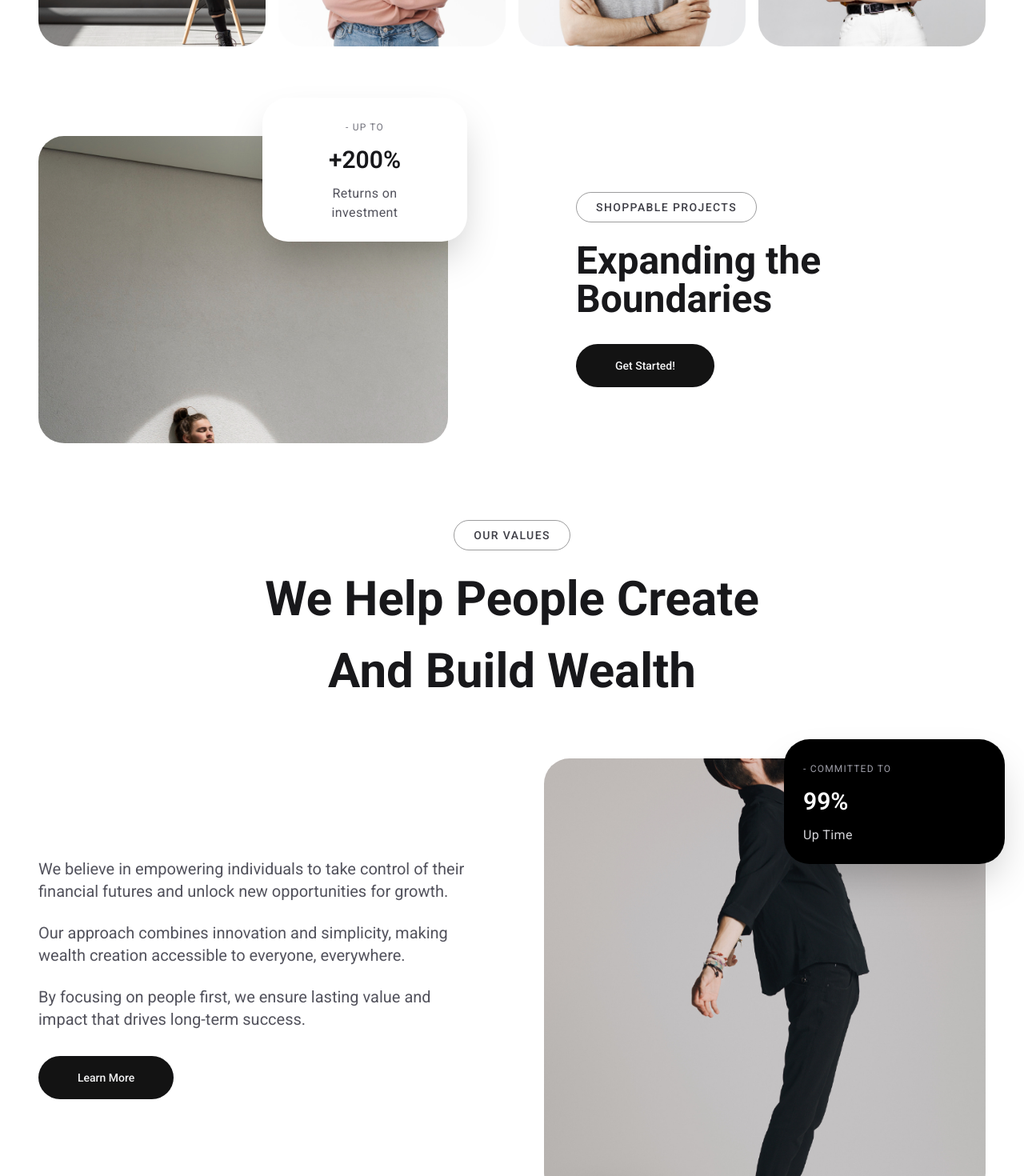
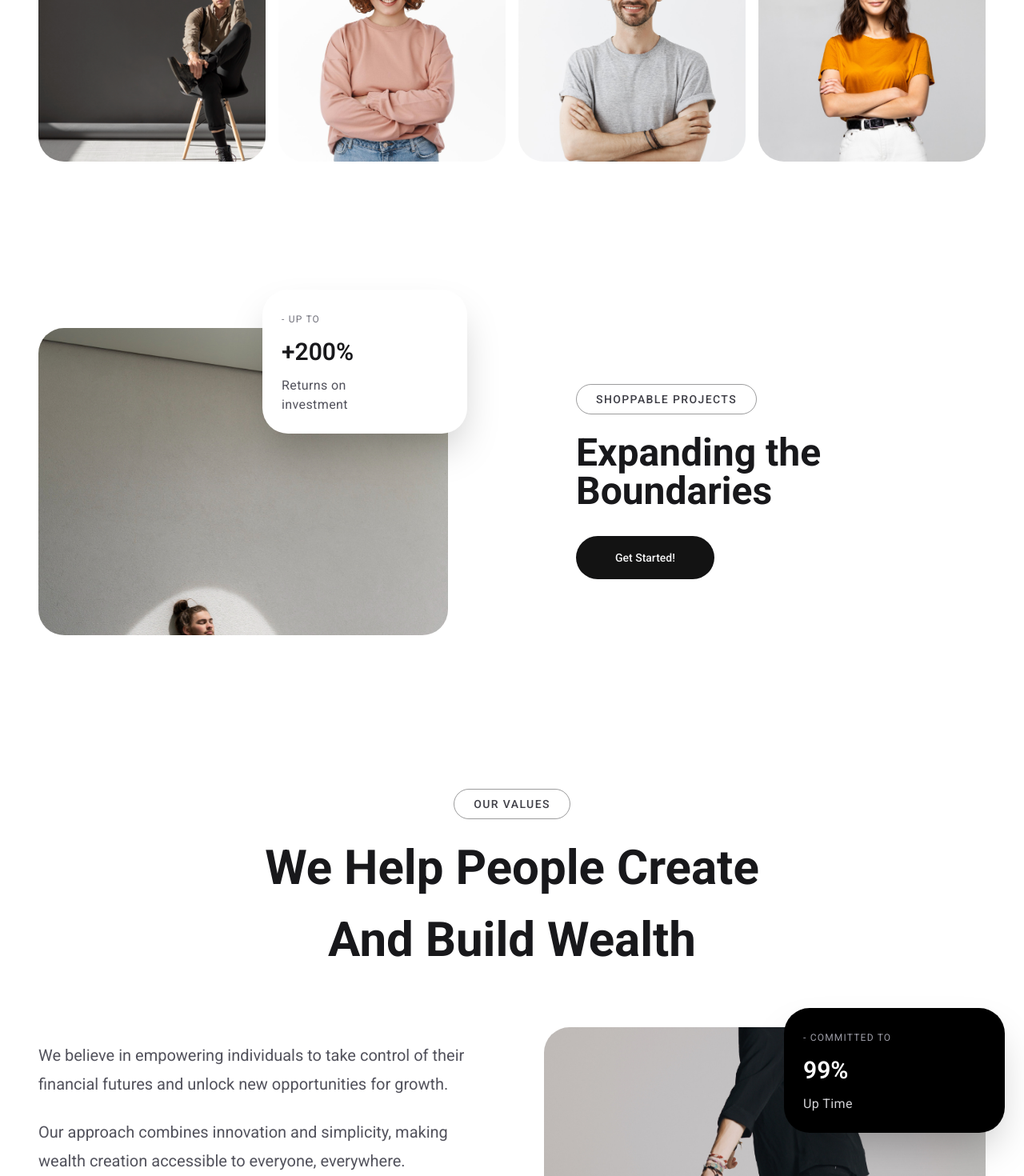
Before and after one commit to iliya-zandi/ReelUp, a React (Vite) app: page / in a window 1280 px wide. Shown: the part 1320-2790 px from the top of the page at 80% size. Built offline with nearby package versions, Linux system fonts and the light colour scheme.

Commit message:
feat: Brands Component

```diff
--- /dev/null
+++ b/src/Brands.tsx
@@ -0,0 +1,32 @@
+import React from "react";
+
+const brands = ["Google", "Netflix", "Amazon", "Spotify"];
+
+const Brands = () => {
+  return (
+    <div className="brands box fluid py-16 md:py-28">
+      <div className="text-center max-w-2xl mx-auto mb-12">
+        <h2 className="text-3xl md:text-5xl font-bold text-zinc-900">
+          Brands that backed us
+        </h2>
+        <p className="text-lg text-zinc-600 mt-4">
+          Since 2004, our technology has been trusted by the world’s leading
+          companies to power their growth, innovation, and success.
+        </p>
+      </div>
+
+      <div className="grid grid-cols-2 md:grid-cols-4 gap-6 max-w-5xl mx-auto">
+        {brands.map((brand, i) => (
+          <div
+            key={i}
+            className="flex items-center justify-center h-28 rounded-3xl border border-zinc-200 shadow-sm bg-white text-xl font-semibold text-zinc-800"
+          >
+            {brand}
+          </div>
+        ))}
+      </div>
+    </div>
+  );
+};
+
+export default Brands;
--- a/src/Expand.tsx
+++ b/src/Expand.tsx
@@ -14,7 +14,7 @@ const Expand = () => {
             alt="Expand Section"
             className="w-full h-96 object-cover rounded-4xl"
           />
-          <div className="absolute md:top-0 md:right-0 md:-mr-6 md:-mt-6 bg-white shadow-2xl rounded-4xl p-6 text-center w-1/3 top-1/2 left-1/2 -translate-x-1/2 -translate-y-1/2 md:translate-x-6 md:-translate-y-6 md:w-1/2">
+          <div className="absolute md:top-0 md:right-0 md:-mr-6 md:-mt-6 bg-white shadow-2xl rounded-4xl p-6 text-center md:text-left w-1/3 top-1/2 left-1/2 -translate-x-1/2 -translate-y-1/2 md:translate-x-6 md:-translate-y-6 md:w-1/2">
             <span className="uppercase text-xs tracking-widest text-zinc-500">
               - up to
             </span>
--- a/src/Values.tsx
+++ b/src/Values.tsx
@@ -15,16 +15,16 @@ const Values = () => {
 
       <div className="grid grid-cols-1 md:grid-cols-2 items-center gap-12 md:gap-20 mt-16">
         {/* سمت چپ - متن‌ها */}
-        <div className="flex flex-col justify-center text-center md:text-left items-start">
-          <p className="text-xl text-zinc-600 mb-6">
+        <div className="flex flex-col justify-center text-center md:text-left md:items-start items-center">
+          <p className="text-xl leading-9 text-zinc-600 mb-6">
             We believe in empowering individuals to take control of their
             financial futures and unlock new opportunities for growth.
           </p>
-          <p className="text-xl text-zinc-600 mb-6">
+          <p className="text-xl leading-9 text-zinc-600 mb-6">
             Our approach combines innovation and simplicity, making wealth
             creation accessible to everyone, everywhere.
           </p>
-          <p className="text-xl text-zinc-600 mb-8">
+          <p className="text-xl leading-9 text-zinc-600 mb-8">
             By focusing on people first, we ensure lasting value and impact that
             drives long-term success.
           </p>
@@ -39,7 +39,7 @@ const Values = () => {
           <img
             src={ValueImg}
             alt="Our Values"
-            className="w-full h-[550px] object-cover rounded-4xl"
+            className="w-full h-96 object-cover rounded-4xl"
           />
           <div className="absolute top-0 right-0 -mr-6 -mt-6 bg-black shadow-2xl rounded-4xl p-6 w-3/4 md:w-1/2 text-white">
             <span className="uppercase text-xs tracking-widest text-zinc-400">
--- a/src/assets/styles/tailwind.css
+++ b/src/assets/styles/tailwind.css
@@ -29,6 +29,6 @@
     @apply container mx-auto max-w-full px-4 lg:px-12;
   }
   .box {
-    @apply py-6 lg:py-12 lg:max-w-7xl mx-auto;
+    @apply py-8 lg:py-24 lg:max-w-7xl mx-auto;
   }
 }
--- a/src/main.tsx
+++ b/src/main.tsx
@@ -8,6 +8,7 @@ import Hero from "./Hero";
 import Grid from "./Grid";
 import Expand from "./Expand";
 import Values from "./Values";
+import Brands from "./Brands";
 
 createRoot(document.getElementById("root")!).render(
   <StrictMode>
@@ -17,6 +18,7 @@ createRoot(document.getElementById("root")!).render(
       <Grid />
       <Expand />
       <Values />
+      <Brands />
     </div>
   </StrictMode>
 );
```
